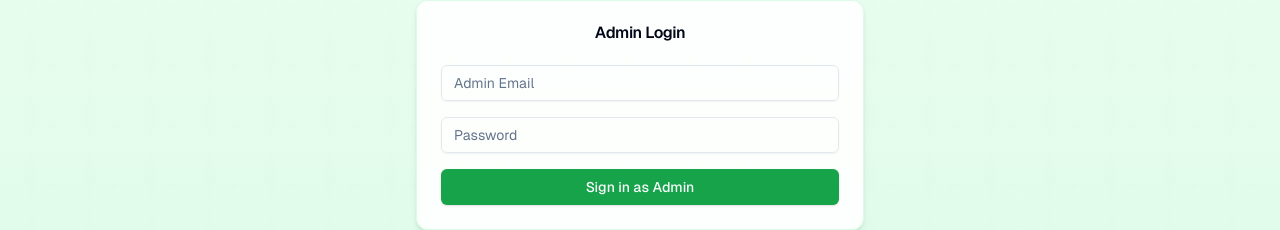
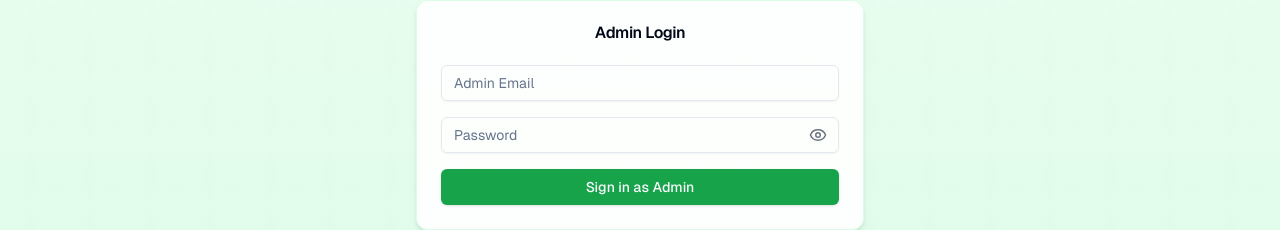
Before and after one commit to Kyrotics-Technologies-Private-Limited/k2k_traceability, a Next.js app: page /login in a window 1280 px wide. Shown: the part 365-595 px from the top of the page. Built offline with nearby package versions, Linux system fonts and the light colour scheme; no server answers.

Commit message:
feat: add password visibility toggle and deployment script, and remove limitQuantity from batch creation

```diff
--- a/src/app/admin/[productId]/create_batch/page.tsx
+++ b/src/app/admin/[productId]/create_batch/page.tsx
@@ -90,7 +90,6 @@
     setIsCreating(true);
     try {
       const created = await adminCreateBatch(user, productId, {
-        limitQuantity: 0,
         testReport,
       });
       setBatches([
@@ -245,7 +244,6 @@
 
           <div className="space-y-6 py-4">
 
-
             <div className="space-y-2">
               <label className="text-sm font-medium text-gray-900 dark:text-gray-100">
                 Attach Lab Test Report
--- a/src/app/api/admin/products/[productId]/batches/route.ts
+++ b/src/app/api/admin/products/[productId]/batches/route.ts
@@ -25,16 +25,10 @@
   if (!auth.ok) return auth.response;
 
   const formData = await request.formData();
-  const limitQuantity = Number(formData.get("limitQuantity"));
   const testReport = await readFormFile(formData, "testReport");
-
-  if (!Number.isFinite(limitQuantity) || limitQuantity <= 0) {
-    return NextResponse.json({ error: "limitQuantity must be a positive number" }, { status: 400 });
-  }
 
   const result = await addBatchToProduct({
     productId: params.productId,
-    limitQuantity,
     testReport: testReport?.buffer ?? null,
     testReportName: testReport?.name ?? null,
     testReportType: testReport?.type ?? null,
--- a/src/app/login/page.tsx
+++ b/src/app/login/page.tsx
@@ -8,11 +8,13 @@
 import { useAuth } from "@/contexts/AuthContext";
 import toast from "react-hot-toast";
 import Image from "next/image";
+import { Eye, EyeOff } from "lucide-react";
 
 export default function LoginPage() {
   const [adminEmail, setAdminEmail] = useState("");
   const [adminPassword, setAdminPassword] = useState("");
   const [loading, setLoading] = useState(false);
+  const [showPassword, setShowPassword] = useState(false);
 
   const { login } = useAuth();
   const router = useRouter();
@@ -73,15 +75,22 @@
                   required
                 />
               </div>
-              <div>
+              <div className="relative">
                 <Input
-                  type="password"
+                  type={showPassword ? "text" : "password"}
                   placeholder="Password"
                   value={adminPassword}
                   onChange={(e) => setAdminPassword(e.target.value)}
-                  className="w-full"
+                  className="w-full pr-10"
                   required
                 />
+                <button
+                  type="button"
+                  onClick={() => setShowPassword(!showPassword)}
+                  className="absolute right-3 top-1/2 -translate-y-1/2 text-gray-500 hover:text-gray-700"
+                >
+                  {showPassword ? <EyeOff size={18} /> : <Eye size={18} />}
+                </button>
               </div>
               <Button
                 type="submit"
--- a/src/lib/admin-client.ts
+++ b/src/lib/admin-client.ts
@@ -99,10 +99,9 @@
 export async function adminCreateBatch(
   user: User | null,
   productId: string,
-  input: { limitQuantity: number; testReport?: File | null }
+  input: { testReport?: File | null }
 ): Promise<{ batchId: string; batchNo: string }> {
   const formData = new FormData();
-  formData.set("limitQuantity", String(input.limitQuantity));
   if (input.testReport) formData.set("testReport", input.testReport);
 
   const response = await fetch(`/api/admin/products/${productId}/batches`, {
--- a/src/lib/admin-data/batches.ts
+++ b/src/lib/admin-data/batches.ts
@@ -39,7 +39,6 @@
 
 export async function addBatchToProduct(input: {
   productId: string;
-  limitQuantity: number;
   testReport?: Buffer | null;
   testReportName?: string | null;
   testReportType?: string | null;
@@ -69,7 +68,6 @@
 
     const batchRef = await batchCollectionRef.add({
       batchNo: newBatchNo,
-      limitQuantity: input.limitQuantity,
       testReport: reportUrl,
     });
 
```
